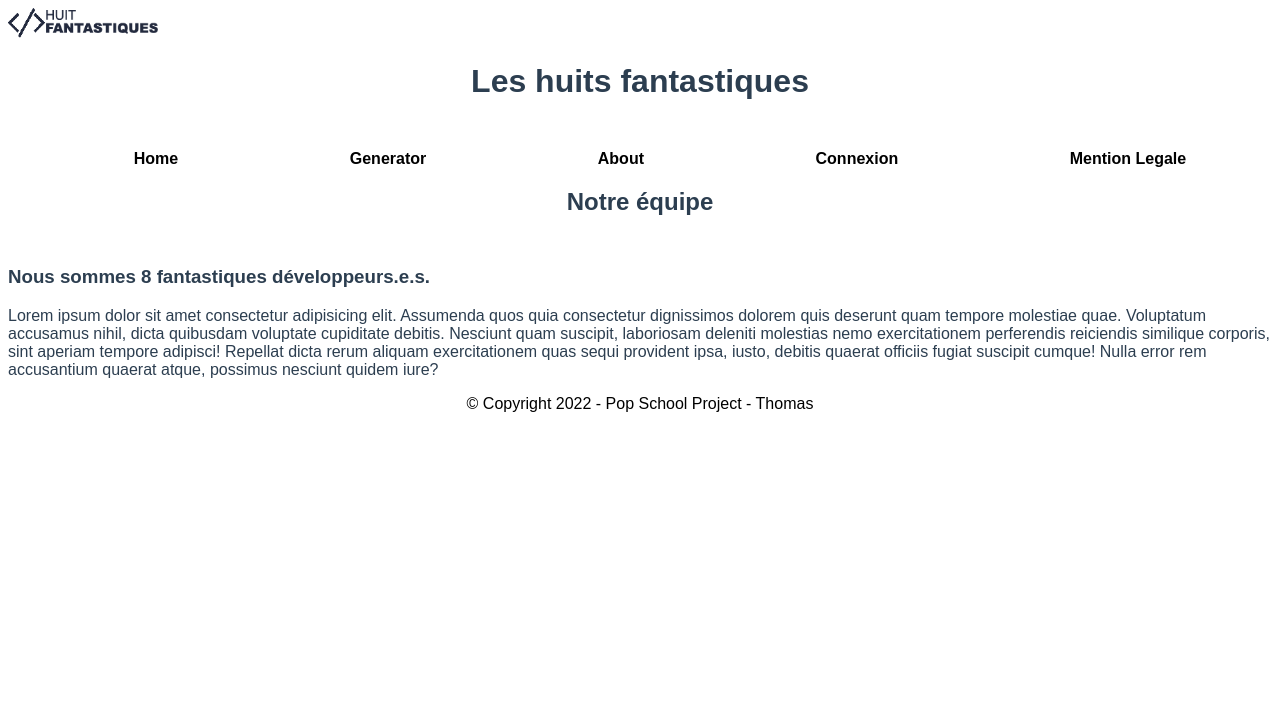
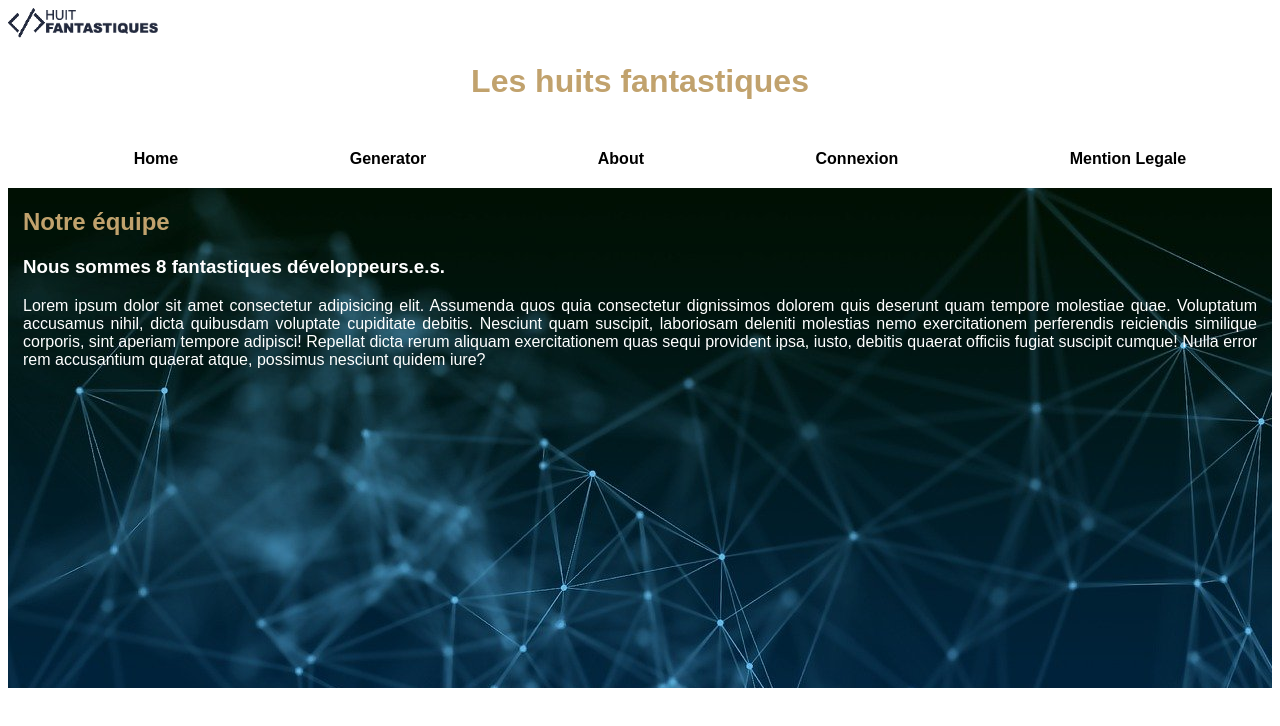
Before and after one commit to ThomcodeFr/CvGenerator_VueJs, a Vue app: page / in a window 1280 px wide. Shown: the top 726 px of the page. Built offline with nearby package versions, Linux system fonts and the light colour scheme.

Commit message:
mise à jour

```diff
--- a/src/App.vue
+++ b/src/App.vue
@@ -10,6 +10,7 @@
 
 <script>
 import Header from './components/Header'
+/* import Content from './components/Content' */
 import Content from './pages/About'
 import Footer from './components/Footer'
 
@@ -36,4 +37,18 @@ export default {
   position : relative;
   width: 150px;
 }
+
+
+h1 {
+    color: rgb(193, 162, 109);
+}
+
+h2{
+    color: rgb(193, 162, 109);
+}
+
+.background {
+  background: url('./assets/network.jpg');
+  height: 500px;
+}
 </style>
--- /dev/null
+++ b/src/components/about/Presentation.vue
@@ -0,0 +1,46 @@
+<template>
+<div>
+        <h2>Notre équipe</h2>
+
+          <div class="presentation">
+            <h3 class="title-font">
+              Nous sommes 8 fantastiques développeurs.e.s.
+            </h3>
+            <p>
+              Lorem ipsum dolor sit amet consectetur adipisicing elit. Assumenda
+              quos quia consectetur dignissimos dolorem quis deserunt quam
+              tempore molestiae quae. Voluptatum accusamus nihil, dicta
+              quibusdam voluptate cupiditate debitis. Nesciunt quam suscipit,
+              laboriosam deleniti molestias nemo exercitationem perferendis
+              reiciendis similique corporis, sint aperiam tempore adipisci!
+              Repellat dicta rerum aliquam exercitationem quas sequi provident
+              ipsa, iusto, debitis quaerat officiis fugiat suscipit cumque!
+              Nulla error rem accusantium quaerat atque, possimus nesciunt
+              quidem iure?
+            </p>
+          </div>
+      </div>
+</template>
+
+<script>
+
+</script>
+
+<style>
+
+h2 {
+  padding: 20px 0 0 15px;
+}
+
+h3 {
+  color: #FFF;
+  padding-left: 15px;
+}
+
+p {
+  color: #FFF;
+  padding: 0 15px 0 15px;
+  text-align: justify;
+}
+
+</style>
--- a/src/pages/About.vue
+++ b/src/pages/About.vue
@@ -1,34 +1,21 @@
 <template>
-<div>
-      <!--       PARTIE TEAM + PRESENTATION      -->
-      <section id="container">
-        <h1>Notre équipe</h1>
-
-        <div id="team-infos">
-          <div class="presentation">
-            <h3 class="title-font">
-              Nous sommes 8 fantastiques développeurs.e.s.
-            </h3>
-            <p>
-              Lorem ipsum dolor sit amet consectetur adipisicing elit. Assumenda
-              quos quia consectetur dignissimos dolorem quis deserunt quam
-              tempore molestiae quae. Voluptatum accusamus nihil, dicta
-              quibusdam voluptate cupiditate debitis. Nesciunt quam suscipit,
-              laboriosam deleniti molestias nemo exercitationem perferendis
-              reiciendis similique corporis, sint aperiam tempore adipisci!
-              Repellat dicta rerum aliquam exercitationem quas sequi provident
-              ipsa, iusto, debitis quaerat officiis fugiat suscipit cumque!
-              Nulla error rem accusantium quaerat atque, possimus nesciunt
-              quidem iure?
-            </p>
-          </div>
-        </div>
-      </section>
-      </div>
-
+<div id="app">
+  <div class="background">
+    <Presentation />
+    </div>
+    </div>
 </template>
 
 <script>
+import Presentation from '../components/about/Presentation'
+
+export default {
+  name: 'App',
+  components: {
+    Presentation
+  },
+}
+
 
 </script>
 
```
Also changed, not shown: src/components/Content.vue (+2 -16 lines), 1 other file (tests, documents, lock files or other folders).
